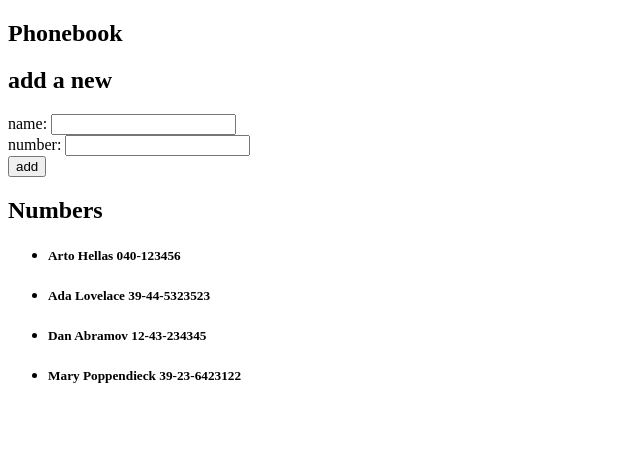
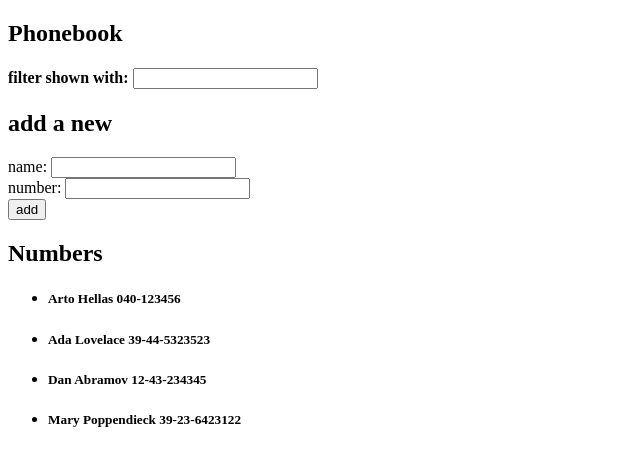
Before and after one commit to iggy-pigy/training_phonebook, a React (Create React App) app: page / in a window 1280 px wide. Shown: the top 466 px of the page, without its empty margins (0-640 px from the left). Built offline with nearby package versions, Linux system fonts and the light colour scheme.

Commit message:
Added filter functionality to App.js component

```diff
--- a/src/App.js
+++ b/src/App.js
@@ -1,5 +1,5 @@
 import React, { useState } from 'react';
-import Person from "./components/Person";
+import Persons from "./components/Persons";
 
 const App = () => {
 
@@ -11,6 +11,8 @@ const App = () => {
   ])
   const [newName, setNewName] = useState('')
   const [newNumber, setNewNumber] = useState('')
+  const [filterTerm, setFilterTerm] = useState("")
+  const [filterResult, setFilterResult] = useState([])
 
   const setNewContact = (event) => {
     event.preventDefault();
@@ -21,7 +23,7 @@ const App = () => {
     }
     setPersons(persons.concat(contactObject))
     setNewName("")
-    setNewNumber("'")
+    setNewNumber("")
   }
 
   const handleNameChange = (event) => {
@@ -34,10 +36,25 @@ const App = () => {
     setNewNumber(event.target.value)
   }
 
+  const handleFilter = (event) => {
+    setFilterTerm(event.target.value);
+  }
+
+  React.useEffect(() => {
+    const results = persons.filter(person =>
+      person.name.toLowerCase().includes(filterTerm.toLowerCase())
+    );
+    setFilterResult(results);
+  }, [filterTerm]);
+
+
+
+
 
   return (
     <div>
       <h2>Phonebook</h2>
+      <h4>filter shown with: <input onChange={handleFilter} value={filterTerm} /></h4>
       <h2>add a new</h2>
       <form onSubmit={setNewContact}>
         <div>
@@ -52,9 +69,7 @@ const App = () => {
       </form>
 
       <h2>Numbers</h2>
-      <ul>
-        {persons.map(person => <Person key={person.name} person={person} />)}
-      </ul>
+      <Persons persons={filterResult} />
     </div>
   );
 }
--- /dev/null
+++ b/src/components/Persons.js
@@ -0,0 +1,15 @@
+import React from 'react';
+import Person from "./Person";
+
+const Persons = (props) => {
+    const { persons } = props
+    return (
+        <div>
+            <ul>
+                {persons.map(person => <Person key={person.name} person={person} />)}
+            </ul>
+        </div>
+    );
+};
+
+export default Persons;
```
